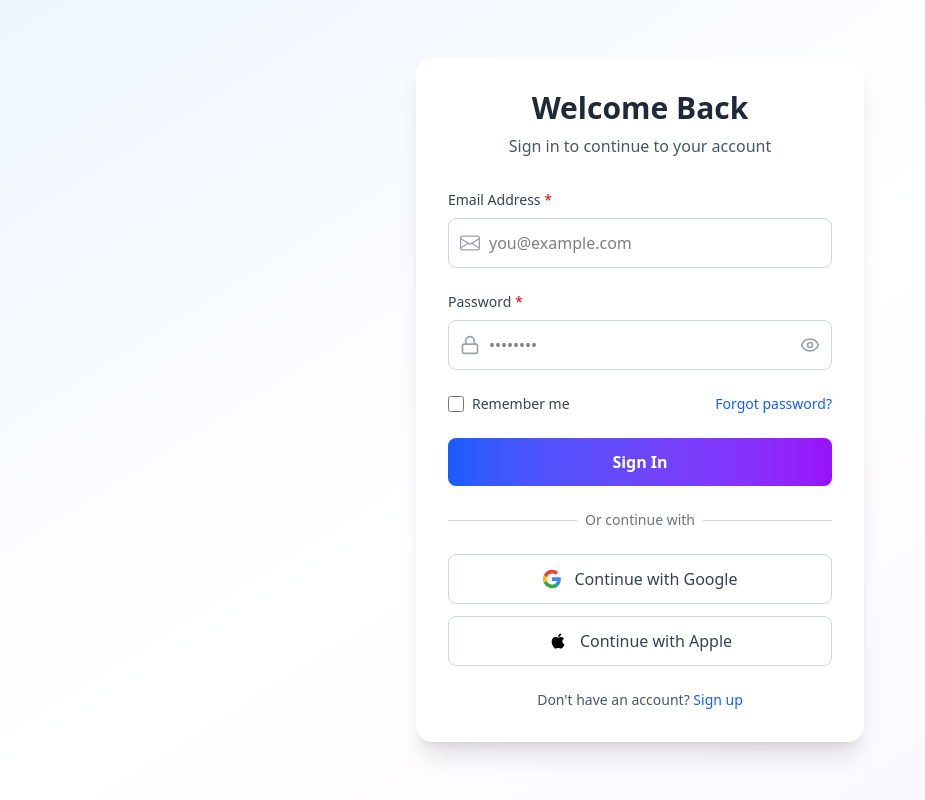
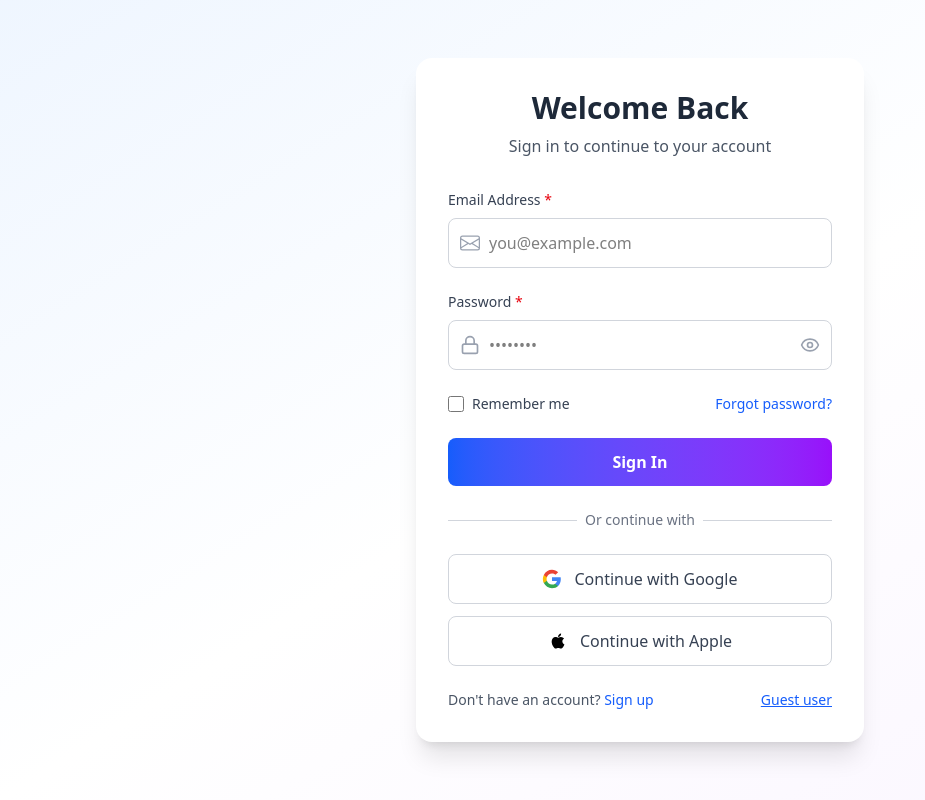
Before and after one commit to hinobody1570/hinobody, a Next.js app in the folder frontend/: page /login in a window 1280 px wide. Shown: the whole page, without its empty margins (0-925 px from the left). Built offline with nearby package versions, Linux system fonts and the light colour scheme; no server answers.

Commit message:
make changings

```diff
--- a/frontend/messages/en.json
+++ b/frontend/messages/en.json
@@ -560,7 +560,8 @@
       "passwordMinLength8": "Password must be at least 8 characters",
       "orContinueWith": "Or continue with",
       "continueWithGoogle": "Continue with Google",
-      "continueWithApple": "Continue with Apple"
+      "continueWithApple": "Continue with Apple",
+      "guestUser": "Guest user"
     },
     "processing": "Processing authentication...",
     "passwordInvalidFormat": "Password must be at least 8 characters and include uppercase, lowercase, number, and special character.",
--- a/frontend/messages/ja.json
+++ b/frontend/messages/ja.json
@@ -560,7 +560,8 @@
       "passwordMinLength8": "パスワードは少なくとも8文字である必要があります",
       "orContinueWith": "または次で続行",
       "continueWithGoogle": "Googleで続行",
-      "continueWithApple": "Appleで続行"
+      "continueWithApple": "Appleで続行",
+      "guestUser": "ゲストユーザー"
     },
     "passwordInvalidFormat": "パスワードは8文字以上で、大文字、小文字、数字、特殊文字を含む必要があります。",
     "registerPage": {
--- a/frontend/messages/ko.json
+++ b/frontend/messages/ko.json
@@ -559,7 +559,8 @@
       "passwordMinLength8": "비밀번호는 최소 8자 이상이어야 합니다",
       "orContinueWith": "또는 다음으로 계속",
       "continueWithGoogle": "Google로 계속하기",
-      "continueWithApple": "Apple로 계속하기"
+      "continueWithApple": "Apple로 계속하기",
+      "guestUser": "게스트 사용자"
     },
     "passwordInvalidFormat": "비밀번호는 최소 8자 이상이며 대문자, 소문자, 숫자, 특수 문자를 포함해야 합니다.",
     "registerPage": {
--- a/frontend/messages/zh.json
+++ b/frontend/messages/zh.json
@@ -560,7 +560,8 @@
       "passwordMinLength8": "密码必须至少 8 个字符",
       "orContinueWith": "或使用以下方式继续",
       "continueWithGoogle": "使用 Google 继续",
-      "continueWithApple": "使用 Apple 继续"
+      "continueWithApple": "使用 Apple 继续",
+      "guestUser": "游客用户"
     },
     "passwordInvalidFormat": "密码必须至少 8 个字符，并包含大写字母、小写字母、数字和特殊字符。",
     "registerPage": {
--- a/frontend/src/app/login/page.tsx
+++ b/frontend/src/app/login/page.tsx
@@ -258,13 +258,21 @@ export default function LoginPage() {
         </div>
 
         <div className="mt-6 text-center">
-          <p className="text-sm text-gray-600">
-            {tAuth("dontHaveAccount")}{" "}
+          <p className="text-sm text-gray-600 flex flex-col sm:flex-row items-center justify-between gap-1 sm:gap-3">
+            <span>
+              {tAuth("dontHaveAccount")}{" "}
+              <Link
+                href={ROUTE_PATHS.REGISTER}
+                className="text-blue-600 hover:text-blue-700 font-medium"
+              >
+                {t("signUp")}
+              </Link>
+            </span>
             <Link
-              href={ROUTE_PATHS.REGISTER}
-              className="text-blue-600 hover:text-blue-700 font-medium"
+              href={ROUTE_PATHS.DEFAULT}
+              className="text-xs sm:text-sm text-blue-600 hover:text-blue-700 font-medium underline cursor-pointer"
             >
-              {t("signUp")}
+              {t("guestUser")}
             </Link>
           </p>
         </div>
--- a/frontend/src/components/topHeader/TopHeader.tsx
+++ b/frontend/src/components/topHeader/TopHeader.tsx
@@ -106,7 +106,16 @@ export const RedditHeader = () => {
 
           {/* Avatar */}
           <div className="relative" ref={dropdownRef}>
-            <Avatar color="bg-teal-400" onClick={() => setProfileDropDown(!profileDropdown)} />
+            <Avatar
+              color="bg-teal-400"
+              onClick={() => {
+                if (!isAuthenticated) {
+                  goLogin();
+                  return;
+                }
+                setProfileDropDown(!profileDropdown);
+              }}
+            />
             {profileDropdown && <ProfileDropdown onClose={() => setProfileDropDown(false)} />}
           </div>
         </div>
```
